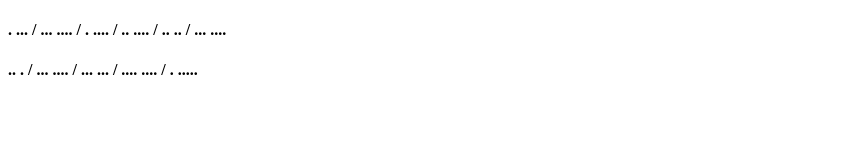
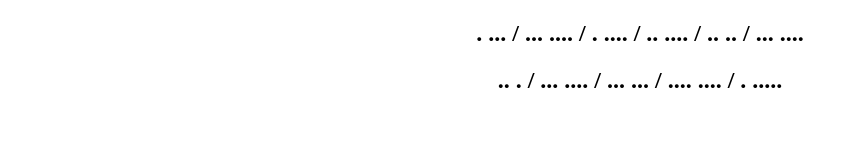
Before and after one commit to KaizerKryptos/6, a plain HTML site: page index.html in a window 1280 px wide. Shown: the whole page, without its empty margins (0-858 px from the left). Drawn offline with Linux system fonts and the light colour scheme.

Commit message:
index.html

```diff
--- a/index.html
+++ b/index.html
@@ -6,8 +6,10 @@
 	<title>6</title>
 </head>
 <body>
-	<h4>. ... /  ... .... / . .... /  .. .... / .. .. / ... ....</h4>
-	<h4>.. . / ... .... / ... ... / .... .... / . .....</h4>
+	<center>
+	<h2>. ... /  ... .... / . .... /  .. .... / .. .. / ... ....</h2>
+	<h2>.. . / ... .... / ... ... / .... .... / . .....</h2>
+	</center>
 </body>
 
 <!--Σε κάθε βήμα που κάνω μέσα από την έπαυλη, νιώθω ότι είναι κοντά.-->
```
